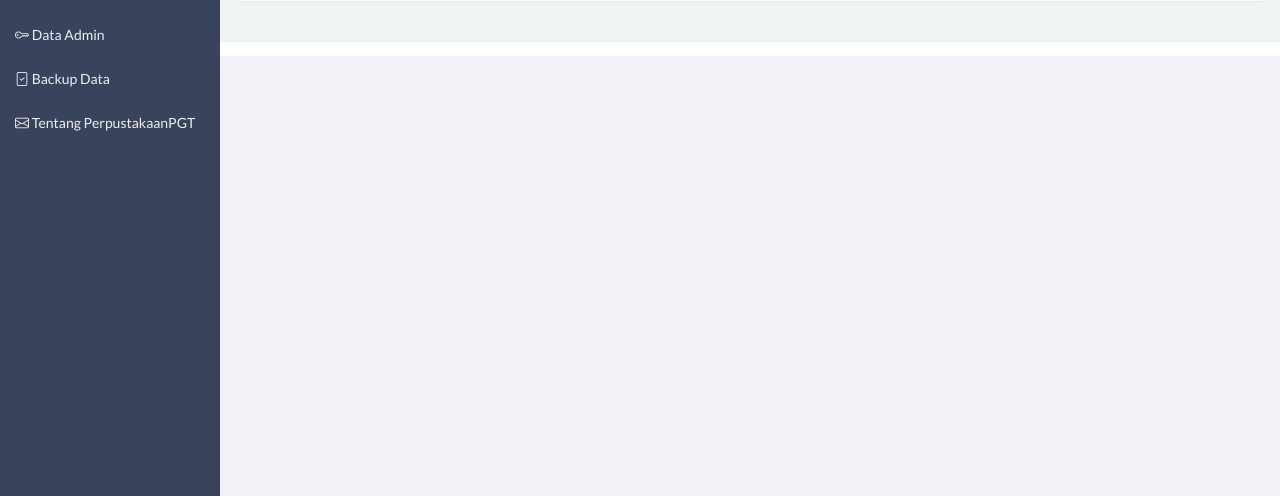
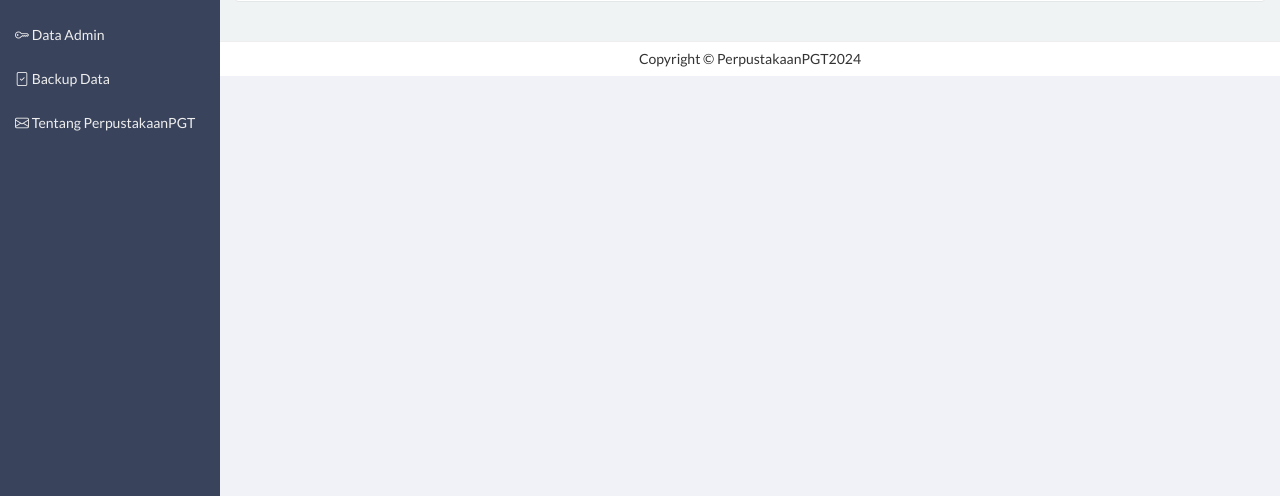
Before and after one commit to Freksa26/perpuspgt1, a PHP site: page /admin/anggota.php in a window 1280 px wide. Shown: the part 304-800 px from the top of the page. Run offline with PHP 8.4, Linux system fonts and the light colour scheme; the visitor is signed in with stand-in values (Sample User, id 1); data that the repository does not hold is empty; some libraries are stand-ins or nearby versions.

Commit message:
Update anggota.php

```diff
--- a/admin/anggota.php
+++ b/admin/anggota.php
@@ -146,6 +146,8 @@ if (empty($_SESSION['username'])) {
                 <!-- sidebar menu: : style can be found in sidebar.less -->
                 <?php include "menu.php"; ?>
             </section>
+
+
             <!-- /.sidebar -->
         </aside>
 
@@ -260,7 +262,9 @@ $result_data = mysqli_query($conn, $query_data) or die(mysqli_error($conn));
         </div>
     </section><!-- /.content -->
 
-    <div class="footer-main"></div>
+    <div class="footer-main">
+        Copyright &copy PerpustakaanPGT2024
+    </div>
 </aside>
 <!-- /.right-side -->
 
```
